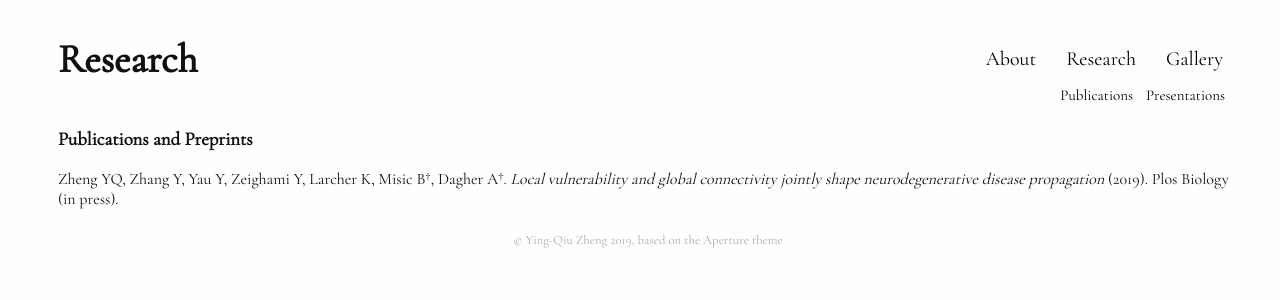
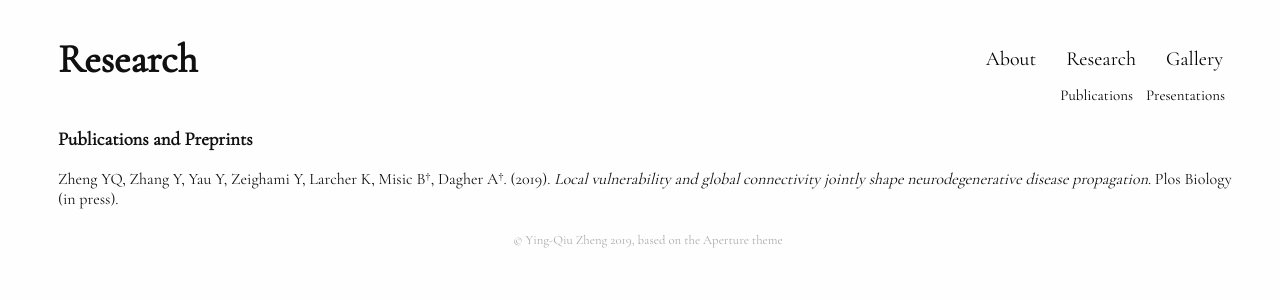
Before and after one commit to yingqiuz/yingqiuz.github.io, a Jekyll site: the page built from research/index.html, in a window 1280 px wide. Shown: the top 300 px of the page. Built offline with Jekyll 4.4.1, drawn with Linux system fonts in a browser that asks for light colours; nearby versions of some CDN libraries; a style sheet for code colours, icons or effects is not loaded.

```diff
--- a/research/index.html
+++ b/research/index.html
@@ -3,4 +3,4 @@
 ---
 
 <h3> Publications and Preprints </h3>
-Zheng YQ, Zhang Y, Yau Y, Zeighami Y, Larcher K, Misic B†, Dagher A†. <I>Local vulnerability and global connectivity jointly shape neurodegenerative disease propagation</I> (2019). Plos Biology (in press).
+Zheng YQ, Zhang Y, Yau Y, Zeighami Y, Larcher K, Misic B†, Dagher A†. (2019). <I>Local vulnerability and global connectivity jointly shape neurodegenerative disease propagation</I>. Plos Biology (in press).
```
